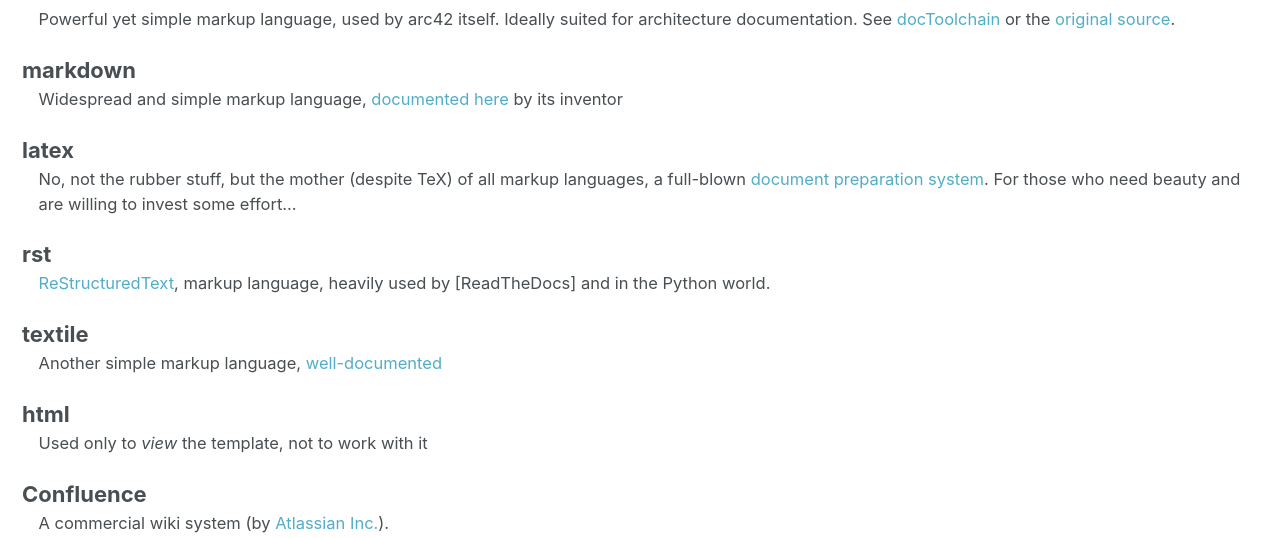
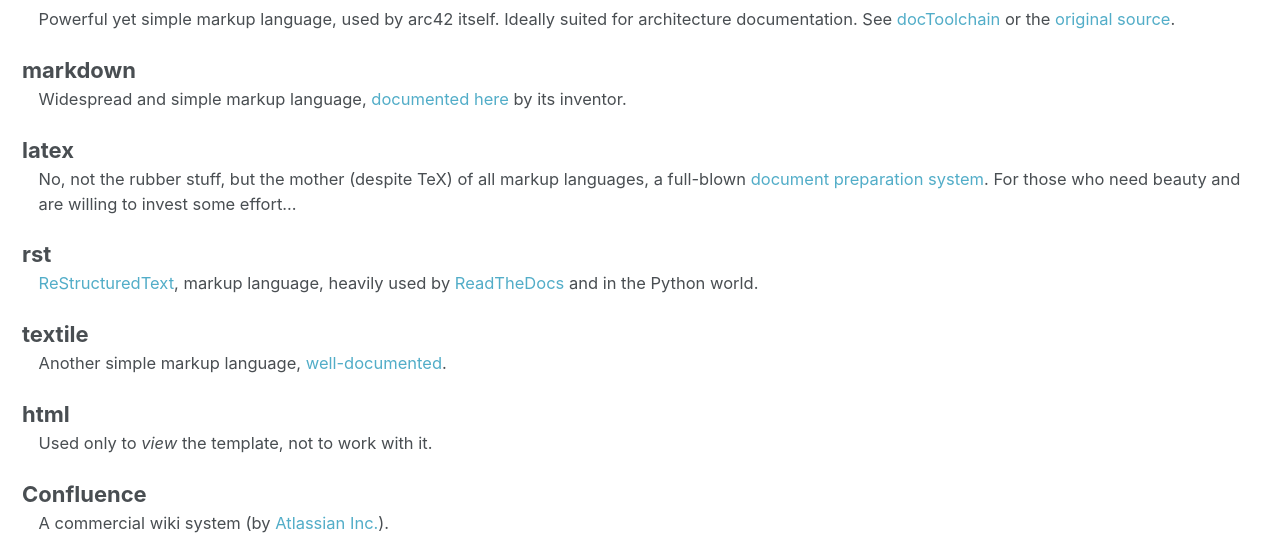
Before and after one commit to arc42/arc42.org-site, a Jekyll site: the page built from _pages/download.md, in a window 1280 px wide and 900 px high, scrolled down 3404 px. Shown: the part 171-709 px from the top of the window. Built offline with Jekyll 4.4.1, drawn with Linux system fonts in a browser that asks for light colours; comment, search, counter and statistics services are not loaded; part of the change alters nothing that is shown.

```diff
--- a/_pages/download.md
+++ b/_pages/download.md
@@ -111,7 +111,7 @@ Please [contact us!](/contact)
 [docToolchain](https://rdmueller.github.io/docToolchain/) or the [original source](http://asciidoctor.org/docs/asciidoc-syntax-quick-reference/).
 
 **markdown**
-: Widespread and simple markup language, [documented here](https://daringfireball.net/projects/markdown/syntax) by its inventor
+: Widespread and simple markup language, [documented here](https://daringfireball.net/projects/markdown/syntax) by its inventor.
 
 **latex**
 : No, not the rubber stuff, but the mother (despite TeX)
@@ -119,13 +119,13 @@ of all markup languages, a full-blown [document preparation system](https://www.
 to invest some effort...
 
 **rst**
-: [ReStructuredText](http://docutils.sourceforge.net/docs/ref/rst/restructuredtext.html),  markup language, heavily used by [ReadTheDocs] and in the Python world.
+: [ReStructuredText](http://docutils.sourceforge.net/docs/ref/rst/restructuredtext.html),  markup language, heavily used by [ReadTheDocs](https://readthedocs.org/) and in the Python world.
 
 **textile**
-: Another simple markup language, [well-documented](https://txstyle.org/)
+: Another simple markup language, [well-documented](https://txstyle.org/).
 
 **html**
-: Used only to _view_ the template, not to work with it
+: Used only to _view_ the template, not to work with it.
 
 **Confluence**
 : A commercial wiki system (by [Atlassian Inc.](https://confluence.atlassian.com/alldoc/atlassian-documentation-32243719.html)).
```
